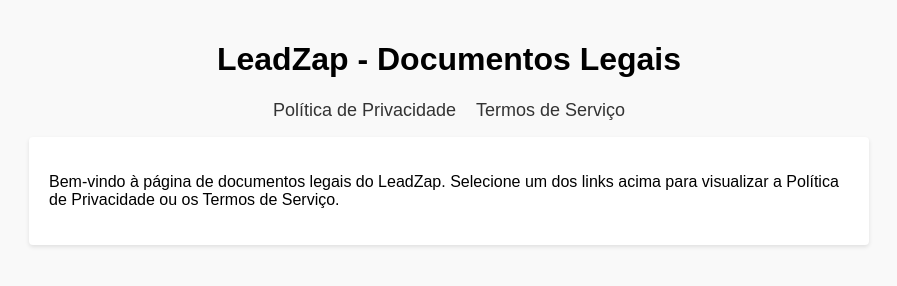
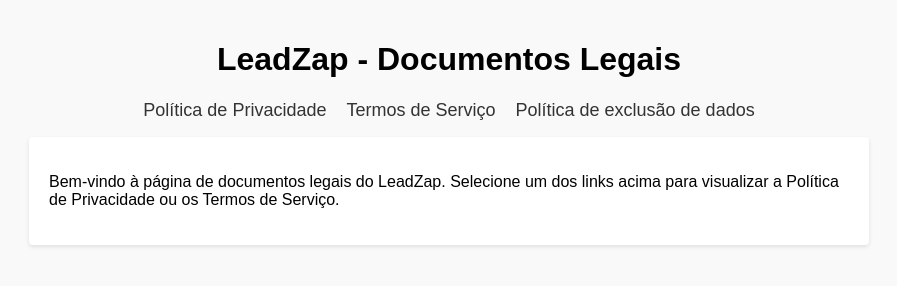
Before and after one commit to the-bira/lead-zap-policies, a plain HTML site: page index.html in a window 1280 px wide. Shown: the whole page, without its empty margins (191-1088 px from the left). Drawn offline with Linux system fonts and the light colour scheme.

Commit message:
Update index.html

```diff
--- a/index.html
+++ b/index.html
@@ -45,6 +45,7 @@
     <ul>
       <li><a href="privacy.html">Política de Privacidade</a></li>
       <li><a href="terms.html">Termos de Serviço</a></li>
+      <li><a href="user-data-deleting-policy.html"> Política de exclusão de dados</a></li>
     </ul>
   </nav>
   <main>
```
